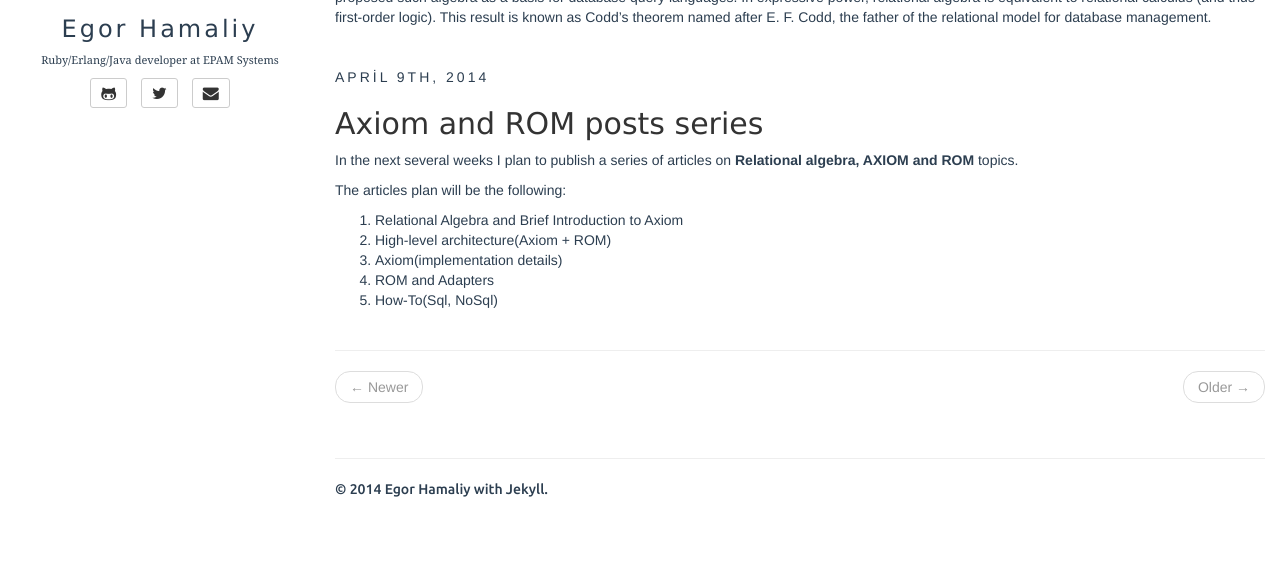
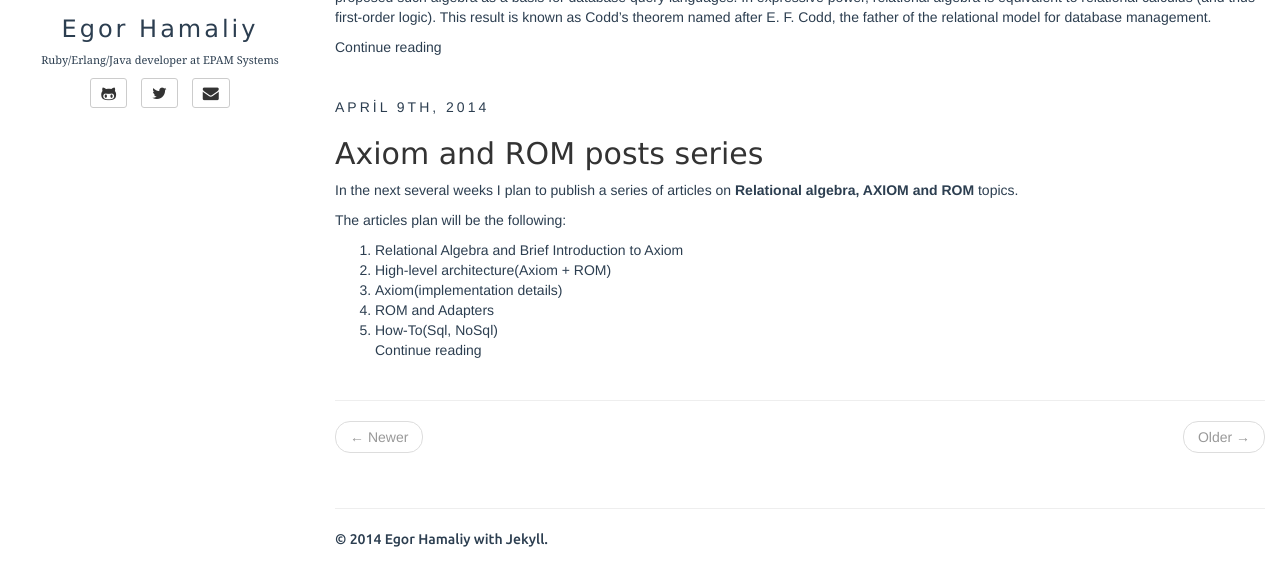
Before and after one commit to egorhm/egorhm.github.io, a Jekyll site: the page built from index.html, in a window 1280 px wide, cut to the strip 282-868 px from the top of the page. Built offline with Jekyll 4.4.1, drawn with Linux system fonts in a browser that asks for light colours; the list of posts is cut into pages by our own code.

Commit message:
Continue reading label added

```diff
--- a/index.html
+++ b/index.html
@@ -27,8 +27,9 @@
             <div>
                 {% if post.content contains '<!--more-->' %}
                   {{ post.content | split:'<!--more-->' | first }}
+                  <p><a href="{{ post.url }}">Continue reading</a></p>
                 {% else %}
-                  <!-- Case for when no excerpt is defined -->
+                  {{ post.content }}
                 {% endif %}
             </div>
 
```
